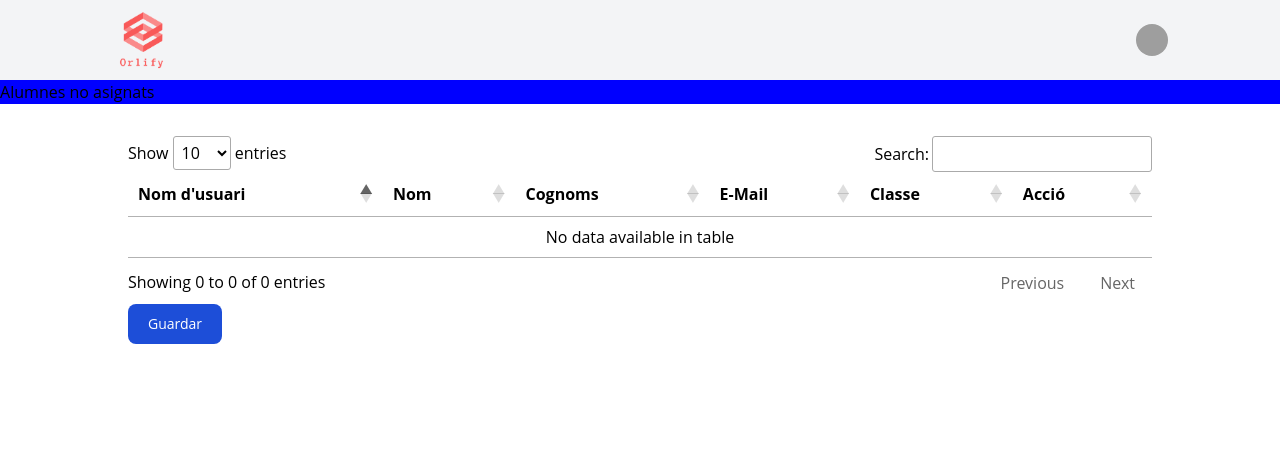
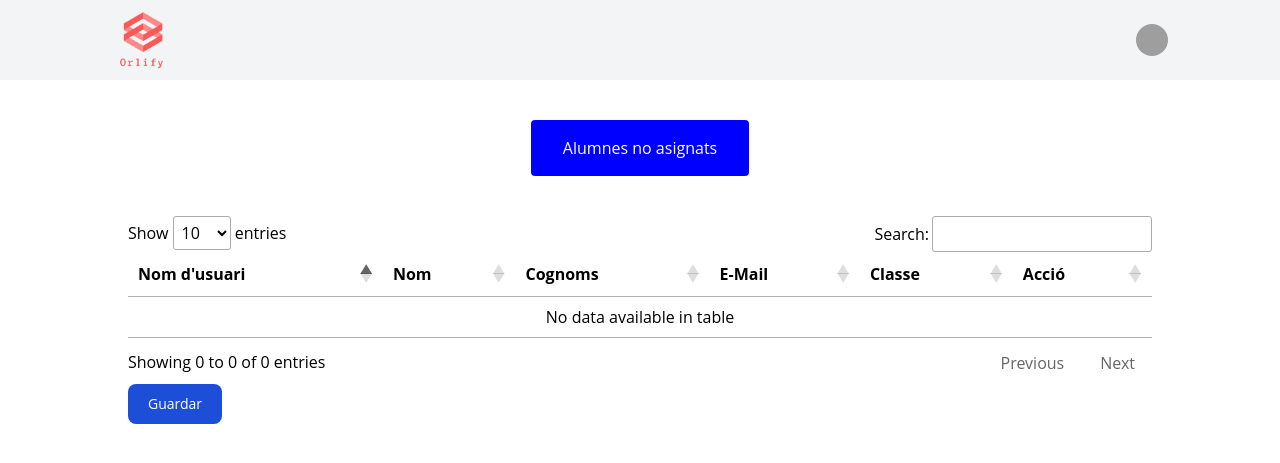
Before and after one commit to remmko/Orlify, a PHP site: template App/Views/teacherpanel.php in a window 1280 px wide. Shown: the top 463 px of the page. Run offline with PHP 8.4, Linux system fonts and the light colour scheme; the template is opened without the code that fills it, so the values that code supplies are empty; the visitor is signed in with stand-in values (Sample User, id 1); some libraries are stand-ins or nearby versions; grey boxes are pictures that could not be loaded.

Commit message:
Groups added

```diff
--- a/App/Views/nav.php
+++ b/App/Views/nav.php
@@ -1,4 +1,4 @@
-<header class="bg-gray-100 h-20 flex items-center justify-between px-4">
+<header class="bg-gray-100 h-20 flex items-center justify-between w-full px-4">
 
     <!-- Logo a l'esquerra -->
     <a href="/" class="w-24 ml-20">
--- a/App/Views/teacherpanel.php
+++ b/App/Views/teacherpanel.php
@@ -18,19 +18,19 @@
 
 <body>
 
-    <div id="left_menu" class="inline">
-        <li class="list-none overflow-auto">
-            <ul id="select" onclick="showTable()">Alumnes no asignats</ul>
+    <div id="left_menu" class="overflow-auto w-full my-10 flex justify-center">
+        <ul class="list-none">
+            <li id="select" class="inline-block rounded mx-10 bg-green-500 border-none text-white py-4 px-8 text-center no-underline inline-block text-base" onclick="showTable()">Alumnes no asignats</li>
             <script>
                 var groups = <?php echo json_encode($groups); ?>;
                 for (var i = 0; i < groups.length; i++) {
-                    document.write("<ul id='select"+i+"' onclick = 'showStudents("+i+")'>" + groups[i].grup_name + "</ul>");
+                    document.write("<li id='select"+i+"' class='inline-block rounded mx-10 bg-green-500 border-none text-white py-4 px-8 text-center no-underline inline-block text-base' onclick = 'showStudents("+i+")'>" + groups[i].grup_name + "</li>");
                 }
             </script>
-        </li>
+        </ul>
     </div>
 
-    <form id="userForm" method="POST" style="display: none" action="changeUser" class="mx-auto max-w-screen-lg mt-8">
+    <form id="userForm" method="POST" style="display: none" action="changeUser" class="mx-auto  max-w-screen-lg mt-8">
         <table id="userDataTable">
             <thead>
                 <tr>
--- a/public/main.css
+++ b/public/main.css
@@ -506,10 +506,18 @@ video {
 .z-50 {
   z-index: 50;
 }
+.mx-10 {
+  margin-left: 2.5rem;
+  margin-right: 2.5rem;
+}
 .mx-auto {
   margin-left: auto;
   margin-right: auto;
 }
+.my-10 {
+  margin-top: 2.5rem;
+  margin-bottom: 2.5rem;
+}
 .my-4 {
   margin-top: 1rem;
   margin-bottom: 1rem;
@@ -579,6 +587,9 @@ video {
 }
 .block {
   display: block;
+}
+.inline-block {
+  display: inline-block;
 }
 .flex {
   display: flex;
@@ -733,6 +744,9 @@ video {
   --tw-divide-opacity: 1;
   border-color: rgb(229 231 235 / var(--tw-divide-opacity));
 }
+.overflow-auto {
+  overflow: auto;
+}
 .overflow-hidden {
   overflow: hidden;
 }
@@ -823,6 +837,10 @@ video {
   --tw-bg-opacity: 1;
   background-color: rgb(249 250 251 / var(--tw-bg-opacity));
 }
+.bg-green-500 {
+  --tw-bg-opacity: 1;
+  background-color: rgb(34 197 94 / var(--tw-bg-opacity));
+}
 .bg-inherit {
   background-color: inherit;
 }
@@ -880,6 +898,10 @@ video {
   padding-left: 1.5rem;
   padding-right: 1.5rem;
 }
+.px-8 {
+  padding-left: 2rem;
+  padding-right: 2rem;
+}
 .py-1 {
   padding-top: 0.25rem;
   padding-bottom: 0.25rem;
@@ -1004,6 +1026,9 @@ video {
 .text-white {
   --tw-text-opacity: 1;
   color: rgb(255 255 255 / var(--tw-text-opacity));
+}
+.no-underline {
+  text-decoration-line: none;
 }
 .shadow {
   --tw-shadow: 0 1px 3px 0 rgb(0 0 0 / 0.1), 0 1px 2px -1px rgb(0 0 0 / 0.1);
```
Also changed, not shown: package-lock.json, public/js/bundle.js.
